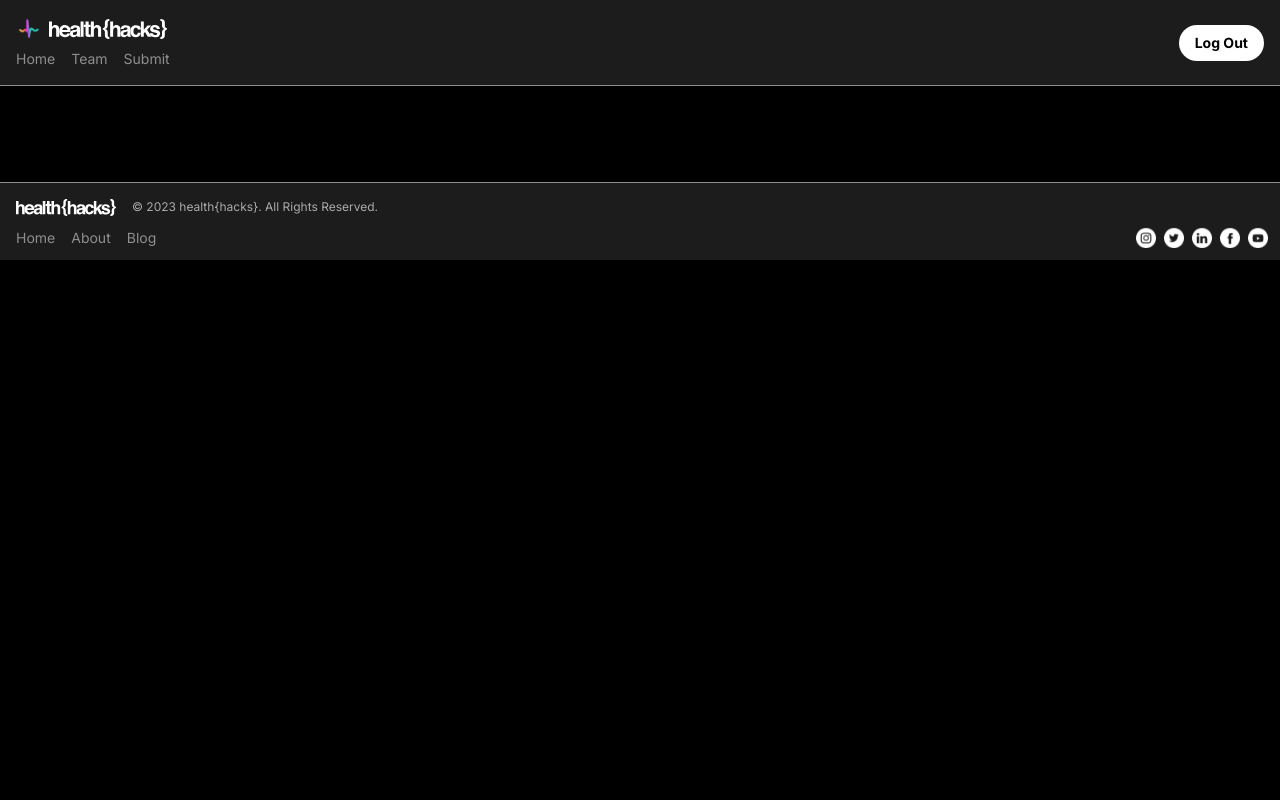
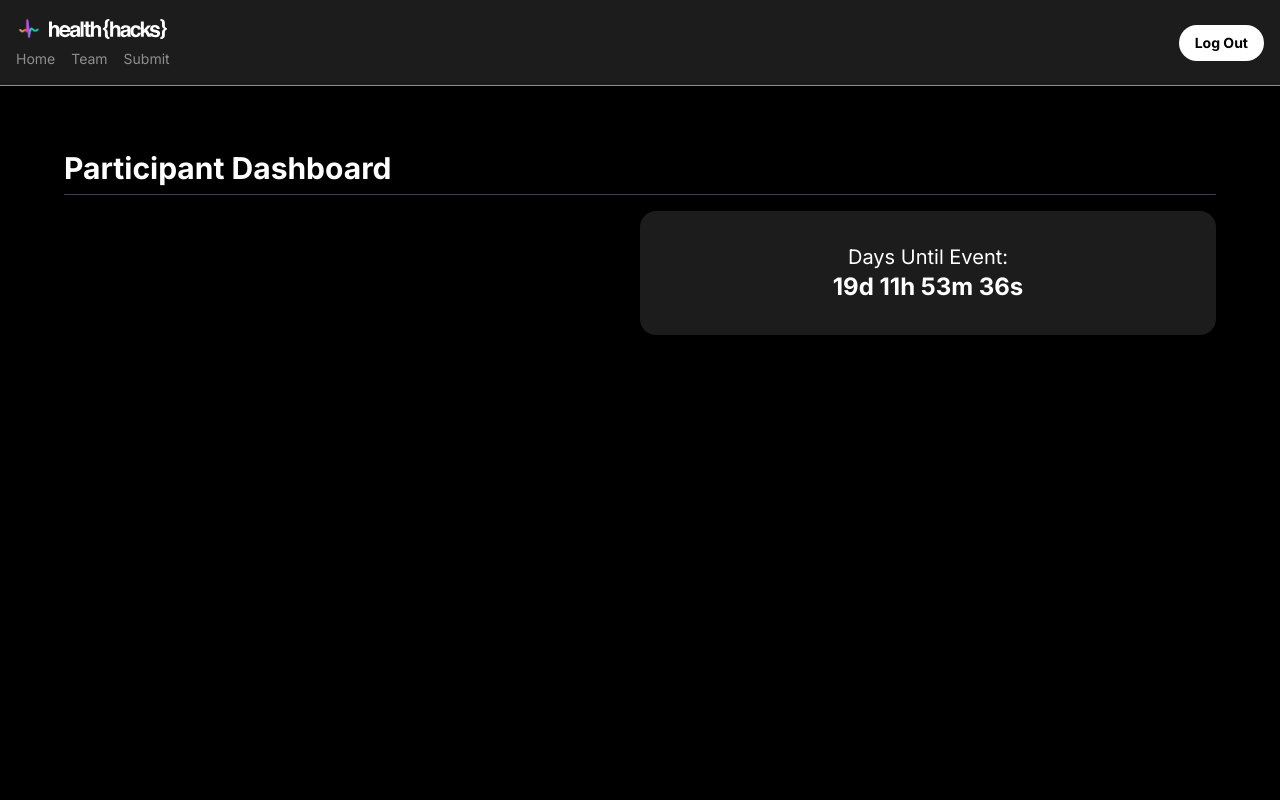
Before and after one commit to michaelhyi/healthhacks-website, a Next.js app in the folder web/: page /dashboard in a window 1280 px wide. Shown: the top 800 px of the page. Built offline with nearby package versions, Linux system fonts and the light colour scheme.

Commit message:
Added countdown timer

```diff
--- /dev/null
+++ b/web/components/dashboard/EventCountdown.tsx
@@ -0,0 +1,57 @@
+import React, { useState, useEffect } from 'react';
+import moment from 'moment';
+
+const Countdown = () => {
+  // const [countdown, setCountdown] = useState('');
+
+  // useEffect(() => {
+  //   const endDate = moment('2023-04-14'); // set the end date
+  //   const intervalId = setInterval(() => {
+  //     const now = moment();
+  //     const diff = endDate.diff(now);
+  //     const duration = moment.duration(diff);
+  //     const days = duration.days().toString().padStart(2, '0');
+  //     const hours = duration.hours().toString().padStart(2, '0');
+  //     const minutes = duration.minutes().toString().padStart(2, '0');
+  //     const seconds = duration.seconds().toString().padStart(2, '0');
+  //     setCountdown(`${days}d ${hours}h ${minutes}m ${seconds}s`);
+  //   }, 1000);
+
+  //   return () => clearInterval(intervalId);
+  // }, []);
+
+  const [countdown, setCountdown] = useState('');
+  const [dueDate, setDueDate] = useState(moment('2023-04-16'));
+
+  useEffect(() => {
+    const intervalId = setInterval(() => {
+      const now = moment();
+      const diff = dueDate.diff(now);
+      if (diff < 0) {
+        setCountdown('00 d | 00 h | 00 m | 00 s');
+      } else {
+        const duration = moment.duration(diff);
+        const days = duration.days().toString().padStart(2, '0');
+        const hours = duration.hours().toString().padStart(2, '0');
+        const minutes = duration.minutes().toString().padStart(2, '0');
+        const seconds = duration.seconds().toString().padStart(2, '0');
+        setCountdown(`${days}d ${hours}h ${minutes}m ${seconds}s`);
+      }
+    }, 1000);
+
+    return () => clearInterval(intervalId);
+  }, [dueDate]);
+
+  return (
+    <div className="flex flex-col justify-center items-center bg-hh-gray border-opacity-50 w-full rounded-2xl p-8">
+      <p className="text-xl font-md text-center">
+        Days Until Event:<br />
+      </p>
+      <p className="text-2xl font-bold text-center">
+        {countdown}
+      </p>
+    </div>
+  );
+};
+
+export default Countdown;
--- a/web/components/dashboard/FooterDash.tsx
+++ b/web/components/dashboard/FooterDash.tsx
@@ -14,7 +14,7 @@ const Footer = () => {
 
   return (
     <div className="flex flex-col items-center justify-center text-center border-t-[0.5px] border-white border-opacity-50 mt-24 bg-hh-gray">
-      <Fade up delay={500} distance="12px">
+      <Fade up delay={500} distance="0px">
         <div className="flex justify-start items-center content-start flex-wrap flex-row text-left w-full 2xl:w-[1200px] -mb-2">
           <div className="p-4">
             <Link
--- /dev/null
+++ b/web/components/dashboard/TitleDash.tsx
@@ -0,0 +1,15 @@
+import Link from "next/link";
+
+interface Props {
+  title: string;
+}
+
+const TitleDash: React.FC<Props> = ({ title }) => {
+  return (
+    <div className="mb-4">
+      <p className="text-3xl font-bold mt-2 mb-2">{title}</p>
+      <hr className="h-[1px] bg-gray-700 border-0 rounded"></hr>
+    </div>
+  );
+};
+export default TitleDash;
--- a/web/package.json
+++ b/web/package.json
@@ -32,6 +32,7 @@
     "framer-motion": "^8.5.2",
     "google-spreadsheet": "^3.3.0",
     "graphql": "^16.6.0",
+    "moment": "^2.29.4",
     "next": "^13.1.6",
     "next-urql": "^4.0.2",
     "react": "18.2.0",
--- a/web/pages/dashboard/index.tsx
+++ b/web/pages/dashboard/index.tsx
@@ -2,6 +2,8 @@ import { useEffect, useState } from "react";
 import NavbarContainer from "../../components/dashboard/NavbarContainer";
 import ContainerApp from "../../components/ContainerApp";
 import Footer from "../../components/dashboard/FooterDash";
+import EventCountdown from "../../components/dashboard/EventCountdown";
+import TitleDash from "../../components/dashboard/TitleDash";
 
 export default function Dashboard() {
   const [user, setUser] = useState(null);
@@ -24,8 +26,15 @@ export default function Dashboard() {
 
   return (
     <NavbarContainer>
-      <div className="flex md:flex-row flex-col">
+      <div className="m-16">
+        <TitleDash title="Participant Dashboard" />
+        <div className="flex flex-col md:flex-row h-[100vh]">
+          <div className="w-1/2"></div>
+          <div className="w-1/2 h-1/2">
+            <EventCountdown />
+          </div>
 
+        </div>
       </div>
       <Footer />
     </NavbarContainer>
```
Also changed, not shown: 1 other file (tests, documents, lock files or other folders).
